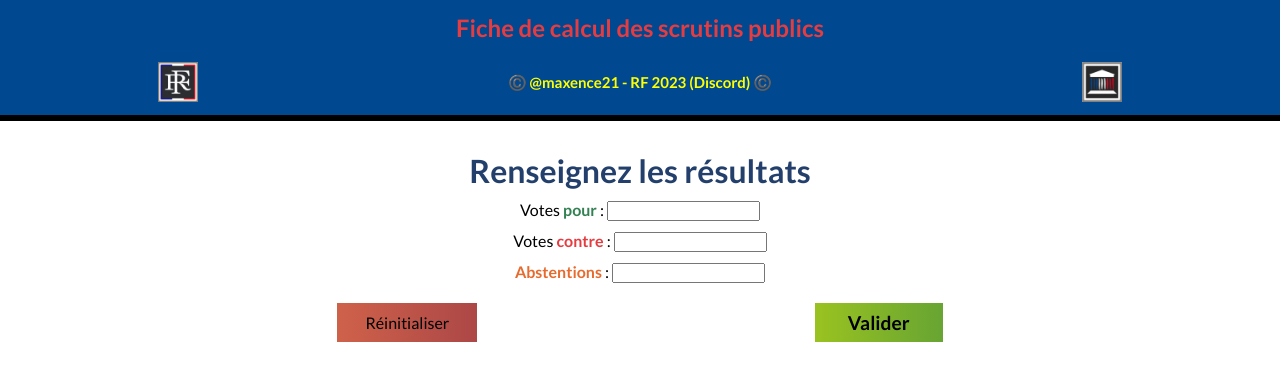
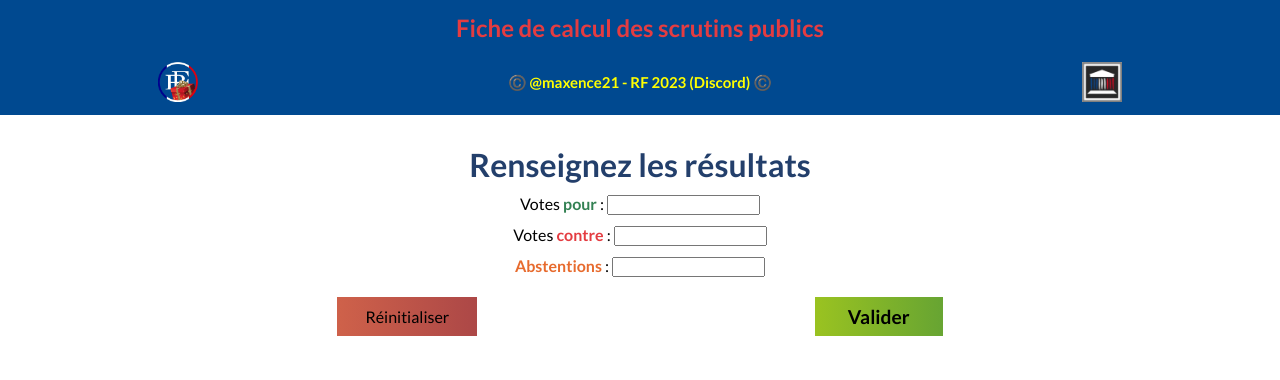
Before and after one commit to MaxenceGue21/ScrutinsPublics_DiscordRF, a plain HTML site: page index.html in a window 1280 px wide. Drawn offline with Linux system fonts and the light colour scheme.

Commit message:
✍ "index.html" updated
🟠 Remplacement, temporaire, du logo « RF 2023 » sur le header [-> logo « RF 2023 » version noël 🔸].
🔴 Suppression, temporaire, de la barre horizontale noire en-dessous du header.

```diff
--- a/index.html
+++ b/index.html
@@ -21,9 +21,15 @@
       <header>
         <h1 class="headerTitle">Fiche de calcul des scrutins publics</h1>
         <div class="subtitleHeaderContainer">
+          <!-- <img
+            class="iconRF"
+            src="./img/iconRF.jpg"
+            alt="Icône de référence : Discord « République française »"
+          /> -->
+          <!-- TODO Retirée car effet noël-->
           <img
             class="iconRF"
-            src="./img/iconRF.jpg"
+            src="./img/iconRF_noel.png"
             alt="Icône de référence : Discord « République française »"
           />
           <h2 class="subtitleHeader">©️ @maxence21 - RF 2023 (Discord) ©️</h2>
@@ -34,7 +40,10 @@
           />
         </div>
       </header>
-      <div class="horizontalLine"></div>
+
+      <!-- <div class="horizontalLine"></div> -->
+      <!-- TODO Retirée car effet noël-->
+
       <!-- Form-->
       <section class="formContainer">
         <h2 class="formTitle">Renseignez les résultats</h2>
```
